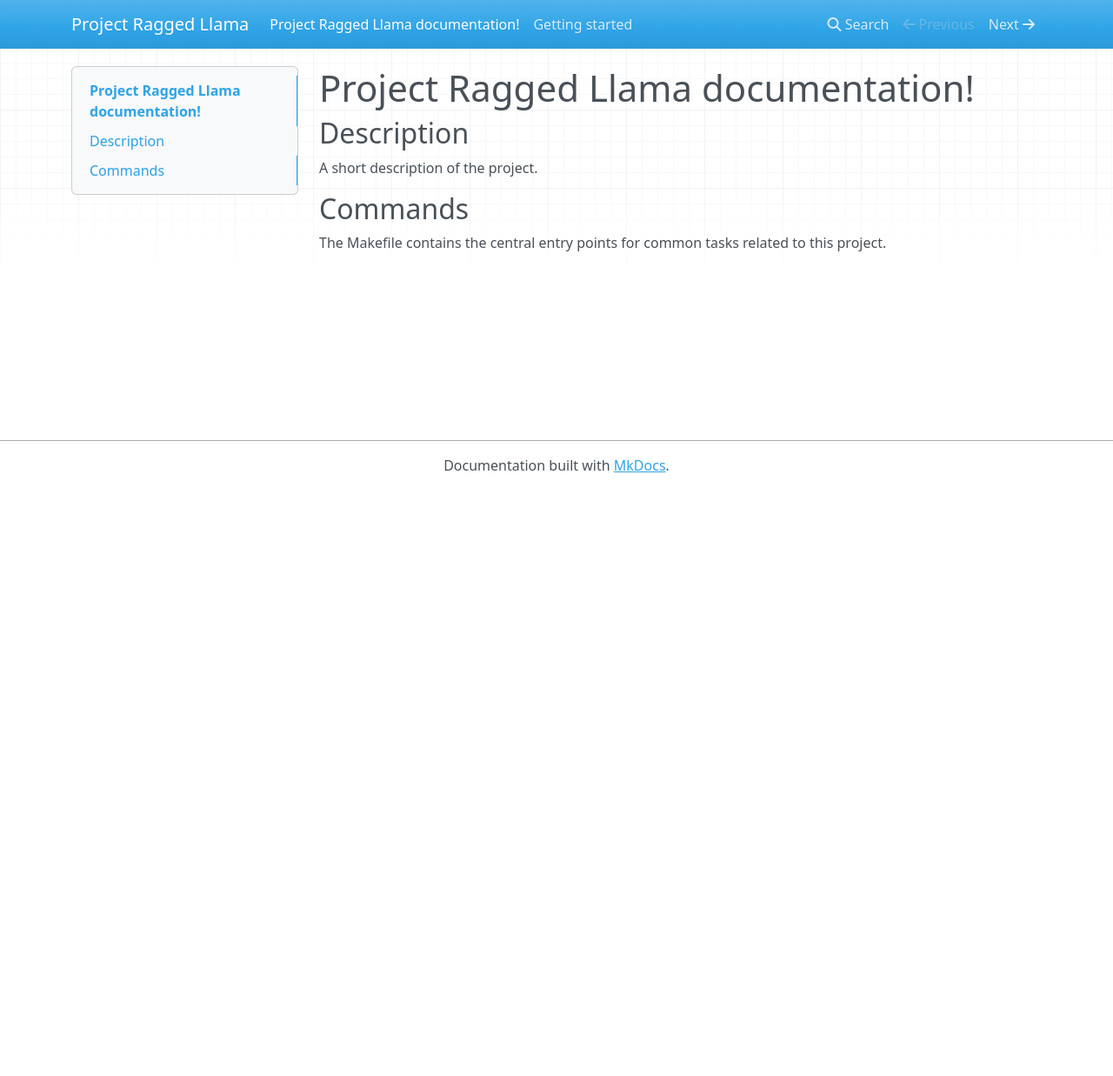
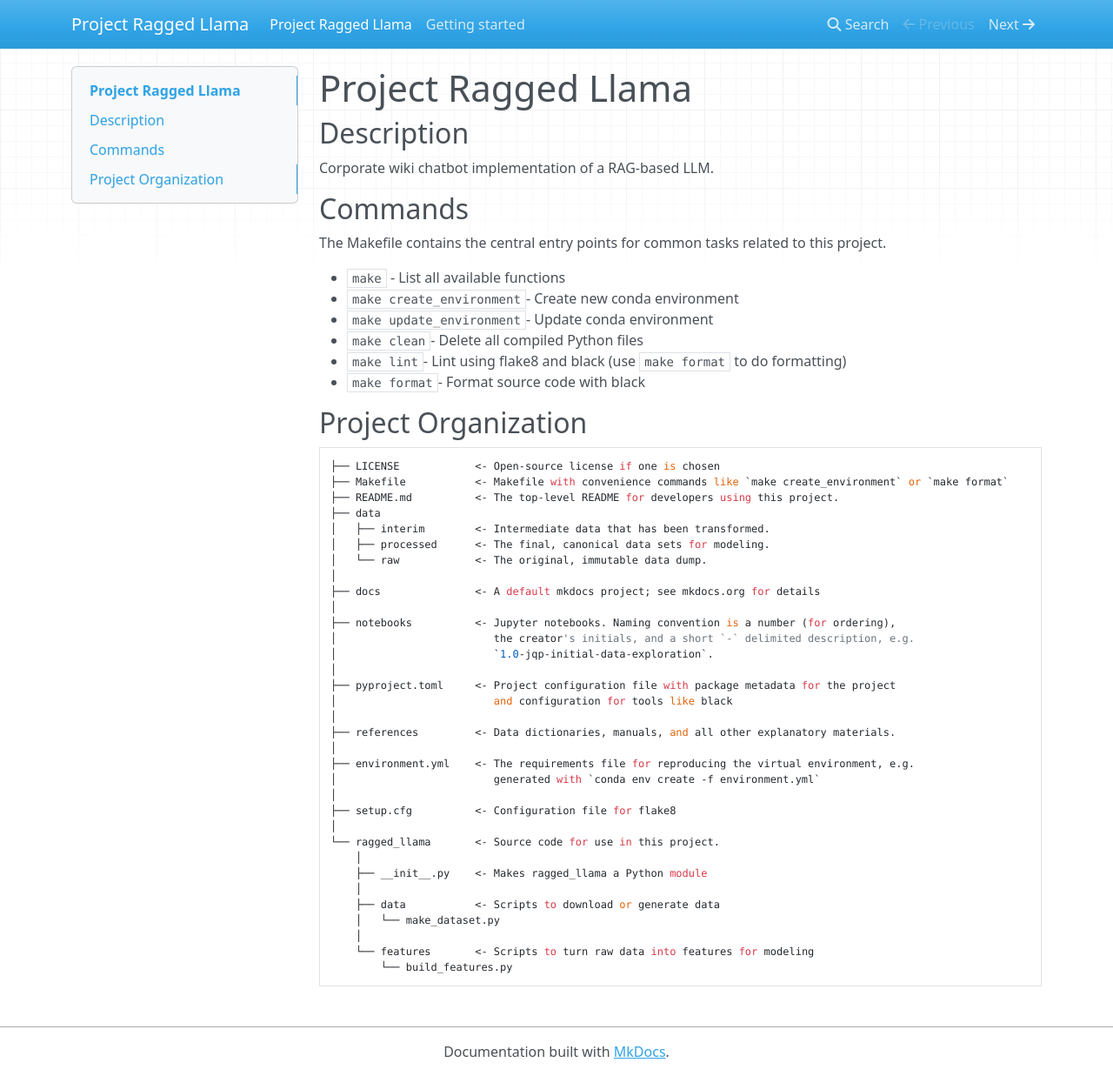
Before and after one commit to celeryexchange/project-ragged-llama, an MkDocs documentation site: the page built from docs/docs/index.md, in a window 1280 px wide and 1237 px high. Shown: the whole window at 87% size. Built offline with MkDocs 1.6.1, drawn with Linux system fonts in a browser that asks for light colours; nearby versions of some CDN libraries.

Commit message:
Move project organisation to mkdocs

````diff
--- a/docs/docs/index.md
+++ b/docs/docs/index.md
@@ -1,9 +1,54 @@
-# Project Ragged Llama documentation!
+# Project Ragged Llama
 
 ## Description
 
-A short description of the project.
+Corporate wiki chatbot implementation of a RAG-based LLM.
 
 ## Commands
 
 The Makefile contains the central entry points for common tasks related to this project.
+
+* `make` - List all available functions
+* `make create_environment`- Create new conda environment
+* `make update_environment`- Update conda environment
+* `make clean`- Delete all compiled Python files
+* `make lint`- Lint using flake8 and black (use `make format` to do formatting)
+* `make format`- Format source code with black
+
+## Project Organization
+
+```
+├── LICENSE            <- Open-source license if one is chosen
+├── Makefile           <- Makefile with convenience commands like `make create_environment` or `make format`
+├── README.md          <- The top-level README for developers using this project.
+├── data
+│   ├── interim        <- Intermediate data that has been transformed.
+│   ├── processed      <- The final, canonical data sets for modeling.
+│   └── raw            <- The original, immutable data dump.
+│
+├── docs               <- A default mkdocs project; see mkdocs.org for details
+│
+├── notebooks          <- Jupyter notebooks. Naming convention is a number (for ordering),
+│                         the creator's initials, and a short `-` delimited description, e.g.
+│                         `1.0-jqp-initial-data-exploration`.
+│
+├── pyproject.toml     <- Project configuration file with package metadata for the project
+│                         and configuration for tools like black
+│
+├── references         <- Data dictionaries, manuals, and all other explanatory materials.
+│
+├── environment.yml    <- The requirements file for reproducing the virtual environment, e.g.
+│                         generated with `conda env create -f environment.yml`
+│
+├── setup.cfg          <- Configuration file for flake8
+│
+└── ragged_llama       <- Source code for use in this project.
+    │
+    ├── __init__.py    <- Makes ragged_llama a Python module
+    │
+    ├── data           <- Scripts to download or generate data
+    │   └── make_dataset.py
+    │
+    └── features       <- Scripts to turn raw data into features for modeling
+        └── build_features.py
+```
````
Also changed, not shown: README.md.
